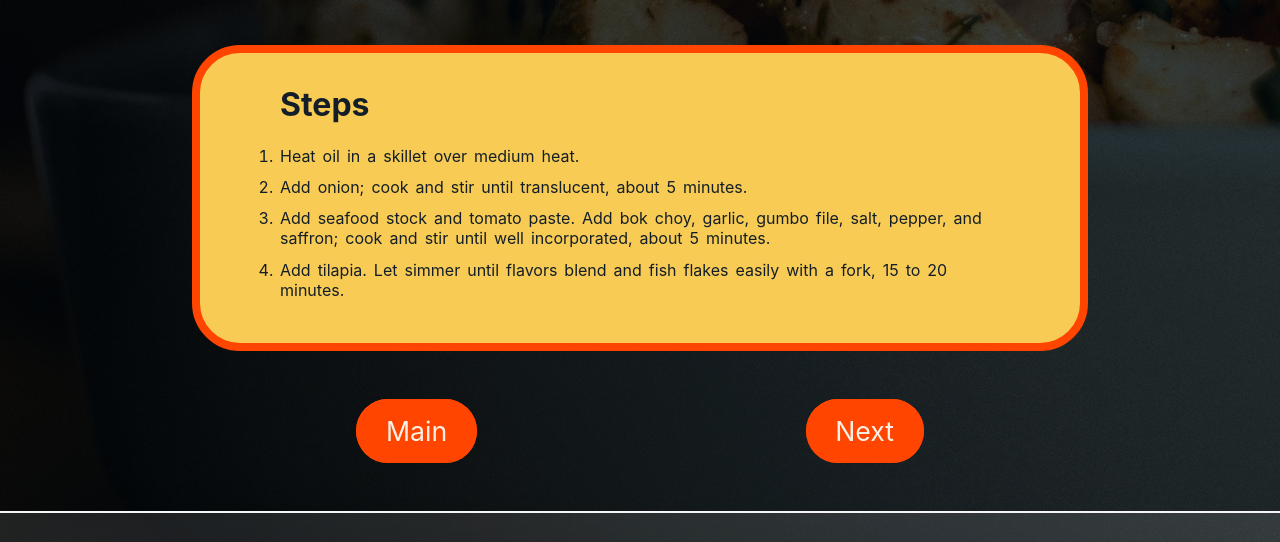
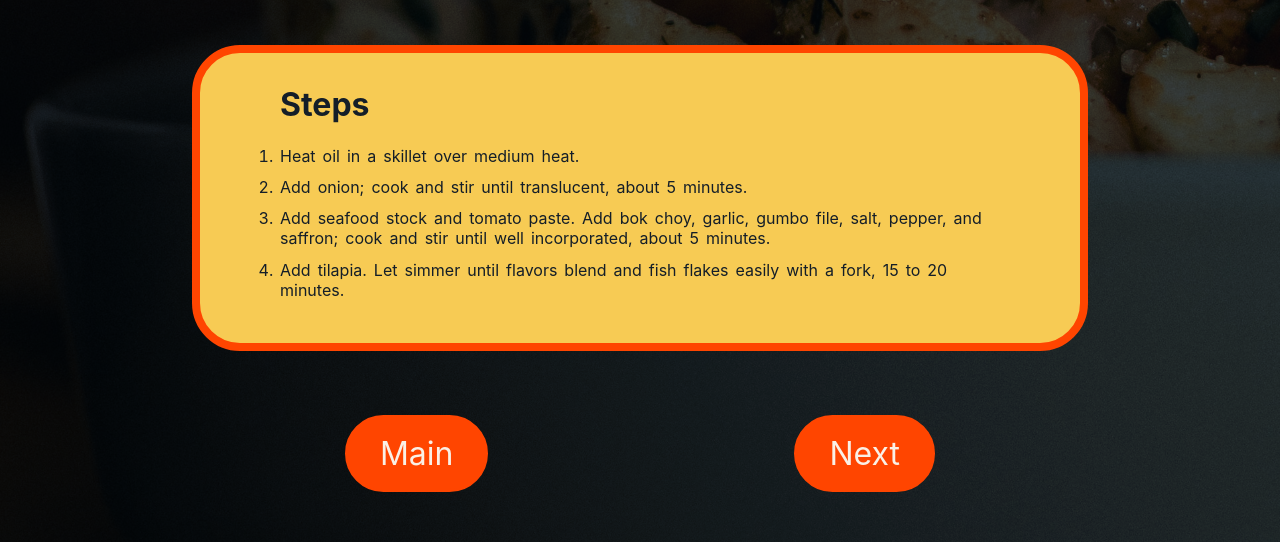
Before and after one commit to cephasmutua19/odin-recipes, a plain HTML site: page recipes/fish.html in a window 1280 px wide. Shown: the part 1239-1781 px from the top of the page. Drawn offline with Linux system fonts and the light colour scheme.

Commit message:
ReEdit recipes/*html validation Errors

```diff
--- a/recipes/fish.html
+++ b/recipes/fish.html
@@ -51,8 +51,8 @@
             </section>
         </main>
         <div class="page_btn">
-            <button class="btn"><a href="../index.html">Main</a></button>
-            <button class="btn"><a href="banana.html">Next</a></button>
+            <a href="../index.html" class="btn">Main</a>
+            <a href="banana.html" class="btn">Next</a>
         </div>
         <footer class="footer">
             <a href="mailto:cephasmutua@gmail.com"><img src="../images/cephdesignslogooutlinewhite.png" alt="cephdev logo"> &nbsp;&nbsp; <span class="footer_span">cephdev</span>&nbsp;&copy;</a>
--- a/style.css
+++ b/style.css
@@ -273,12 +273,8 @@ border-right: 0;
     max-width: 70vw;
     margin-bottom: 4em;
 }
+
 .btn{
-    background-color: transparent;
-    border: 0px;
-}
-
-.btn a{
     font-size: 2em;
     padding: .5em 1em;
     border-radius: 3em;
@@ -342,12 +338,12 @@ border-right: 0;
 }
 
 
-.btn a{
+.btn{
     transition-property: background-color, color, border;
     transition-duration: 2000ms;
     transition-timing-function: cubic-bezier(0.175, 0.885, 0.32, 1.275);
 }
-.btn a:hover{
+.btn:hover{
     background-color: rgb(247, 203, 84);
     color: rgb(20, 30, 40);
     border: 3px solid orangered;
```
Also changed, not shown: recipes/banana.html (+2 -2 lines), recipes/sambusa.html (+2 -2 lines).
